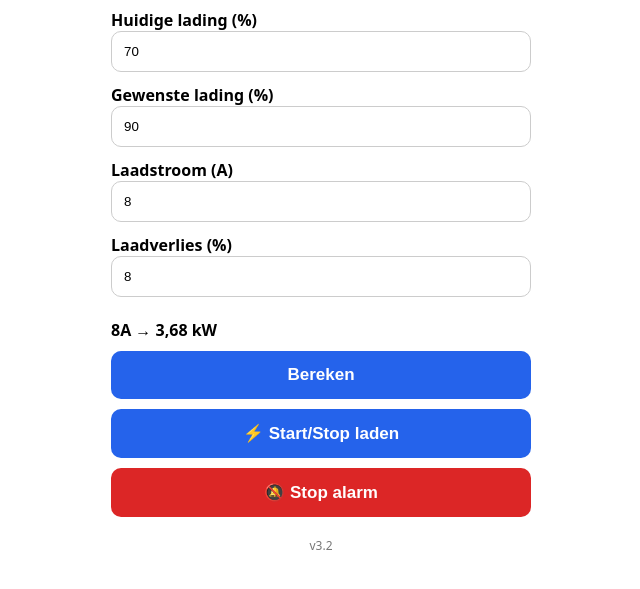
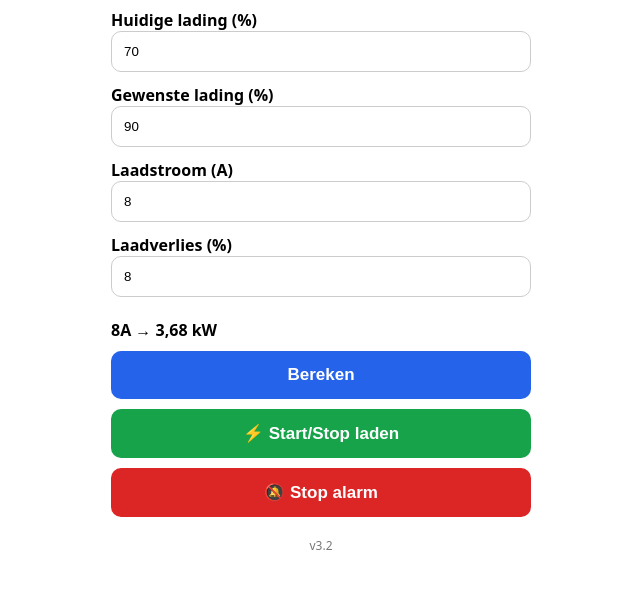
Before and after one commit to marcosoftware1977/laadplanner, a plain HTML site: page index.html in a window 1280 px wide. Shown: the part 157-746 px from the top of the page, without its empty margins (319-959 px from the left). Drawn offline with Linux system fonts and the light colour scheme.

Commit message:
Add green class to eflux button for styling

```diff
--- a/index.html
+++ b/index.html
@@ -44,6 +44,10 @@ button{
 
 .red{
     background:#dc2626;
+}
+
+.green{
+    background:#16a34a;
 }
 
 .result{
@@ -110,7 +114,7 @@ button{
 
 <button id="calcBtn">Bereken</button>
 
-<button id="efluxBtn">
+<button id="efluxBtn" class="green">
 ⚡ Start/Stop laden
 </button>
 
```
